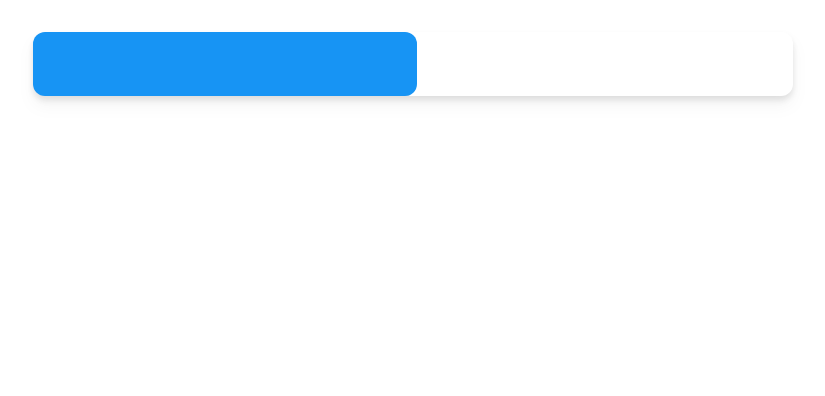
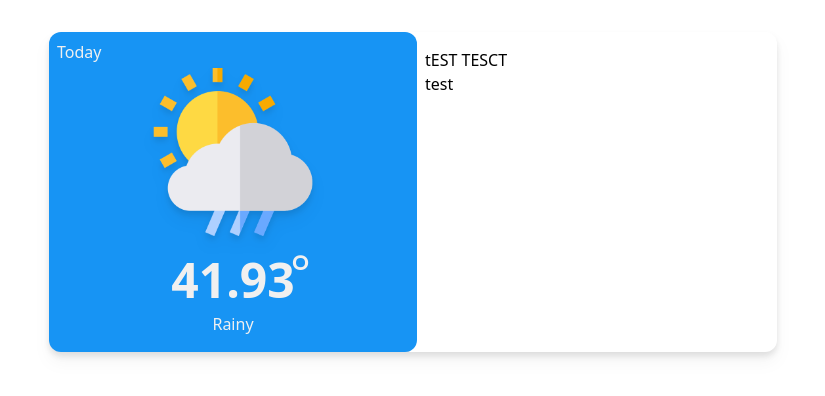
Before and after one commit to ahmed-asiri/weather-app, a React (Create React App) app: page / in a window 1280 px wide. Shown: the top 396 px of the page, without its empty margins (223-1048 px from the left). Built offline with nearby package versions, Linux system fonts and the light colour scheme.

Commit message:
finish the layout of the detailed card

```diff
--- a/src/components/DetailedWeatherCard.tsx
+++ b/src/components/DetailedWeatherCard.tsx
@@ -3,9 +3,11 @@ import WeatherPreview from "./WeatherPreview";
 function DetailedWeatherCard(props: any) {
   return (
     <div className="">
-      <div className="detailed-weather-card flex drop-shadow-lg max-w-3xl m-auto bg-transparent">
+      <div className="flex flex-col md:flex-row relative drop-shadow-lg max-w-3xl m-auto bg-transparent justify-center items-center md:items-stretch px-4">
         <WeatherPreview />
-        <div className="right-side w-1/2 bg-white rounded-br-xl rounded-tr-xl p-8 relative -left-2"></div>
+        <div className="w-full xs:w-10/12 sm:w-2/3 w- md:w-1/2 p-4 bg-white md:rounded-bl-none rounded-b-xl md:rounded-tr-xl  relative md:-left-2">
+          tEST TESCT <br /> test
+        </div>
       </div>
     </div>
   );
--- a/src/components/WeatherPreview.tsx
+++ b/src/components/WeatherPreview.tsx
@@ -1,5 +1,20 @@
+// import image from "../assets/images/beams.jpeg";
+
 function WeatherPreview(props: any) {
-  return <div className="left-side w-1/2 bg-card-color rounded-xl z-10"></div>;
+  return (
+    <div className="relative xs:w-10/12 sm:w-2/3 md:w-1/2 bg-card md:rounded-xl rounded-t-xl  z-10 text-primary p-4 text-center ">
+      <p className="absolute top-2 left-2">Today</p>
+      <img
+        src={require("../assets/images/rainy-day.png")}
+        alt="rainy day"
+        className="w-2/4 m-auto my-5 drop-shadow-lg"
+      />
+      <p className="text-3xl font-semibold md:text-5xl relative inline-block m-auto">
+        41.93 <span className="font-light absolute -top-2 -right-4">&deg;</span>{" "}
+      </p>
+      <p className="mt-2">Rainy</p>
+    </div>
+  );
 }
 
 export default WeatherPreview;
--- a/tailwind.config.js
+++ b/tailwind.config.js
@@ -4,7 +4,11 @@ module.exports = {
   theme: {
     extend: {
       colors: {
-        "card-color": "#1794F4",
+        card: "#1794F4",
+        primary: "#F0F0F0",
+      },
+      screens: {
+        xs: "450px",
       },
     },
   },
```
Also changed, not shown: src/assets/images/rainy-day.png (added).
